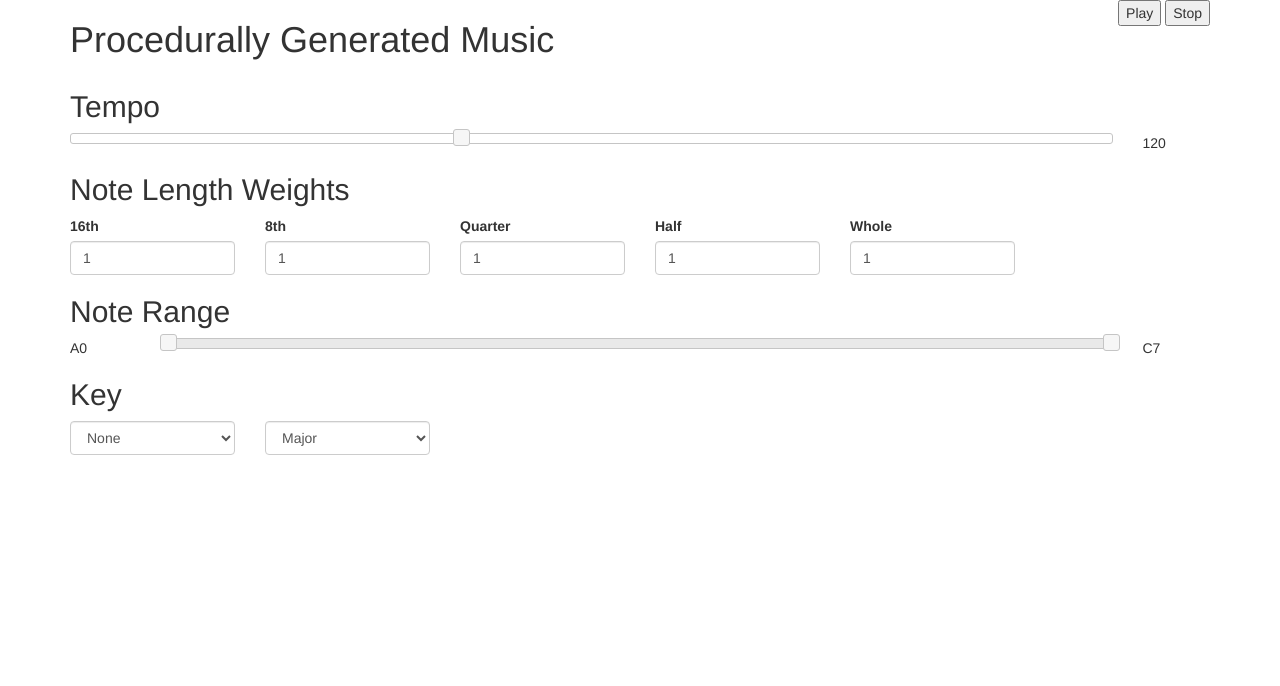
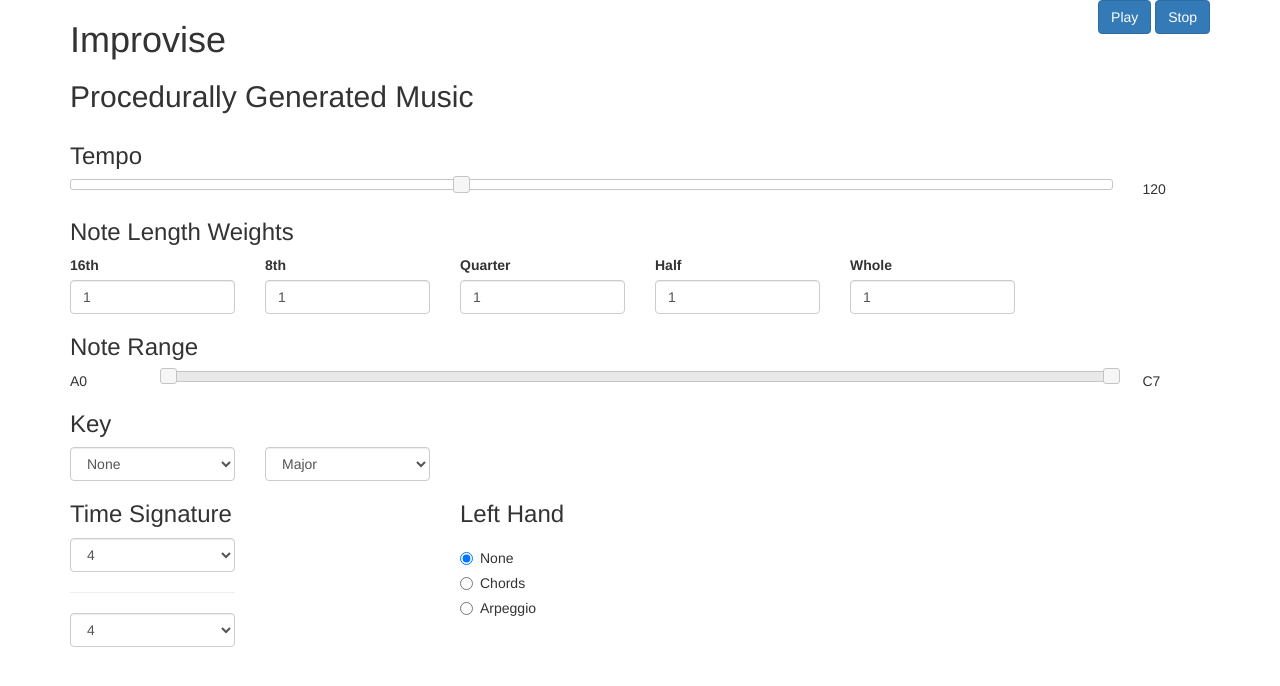
Before and after one commit to jackbackes/Improvise, a plain HTML site: page index.html in a window 1280 px wide. Drawn offline with nearby package versions, Linux system fonts and the light colour scheme.

Commit message:
Add front end for Time Signature and Left Hand.

```diff
--- a/index.html
+++ b/index.html
@@ -5,22 +5,23 @@
 	<title>Midi Player</title>
 
 	<!-- midi.js package -->
-	<script src="./js/MIDI/AudioDetect.js" type="text/javascript"></script>
-	<script src="./js/MIDI/LoadPlugin.js" type="text/javascript"></script>
-	<script src="./js/MIDI/Plugin.js" type="text/javascript"></script>
-	<script src="./js/MIDI/Player.js" type="text/javascript"></script>
-	<script src="./js/Window/DOMLoader.XMLHttp.js" type="text/javascript"></script>
+	<script src="js/MIDI/AudioDetect.js" type="text/javascript"></script>
+	<script src="js/MIDI/LoadPlugin.js" type="text/javascript"></script>
+	<script src="js/MIDI/Plugin.js" type="text/javascript"></script>
+	<script src="js/MIDI/Player.js" type="text/javascript"></script>
+	<script src="js/Window/DOMLoader.XMLHttp.js" type="text/javascript"></script>
 	<!-- extras -->
-	<script src="./inc/Base64.js" type="text/javascript"></script>
-	<script src="./inc/base64binary.js" type="text/javascript"></script>
+	<script src="inc/Base64.js" type="text/javascript"></script>
+	<script src="inc/base64binary.js" type="text/javascript"></script>
 	<!-- app -->
 	<link rel="stylesheet" href="//ajax.googleapis.com/ajax/libs/jqueryui/1.10.4/themes/smoothness/jquery-ui.css" />
 	<link href="//netdna.bootstrapcdn.com/bootstrap/3.1.1/css/bootstrap.min.css" rel="stylesheet">
+	<link href="css/styles.css" rel="stylesheet" />
 
 	<script src="//ajax.googleapis.com/ajax/libs/jquery/1.11.0/jquery.min.js"></script>
 	<script src="//ajax.googleapis.com/ajax/libs/jqueryui/1.10.4/jquery-ui.min.js"></script>
 	<script src="//netdna.bootstrapcdn.com/bootstrap/3.1.1/js/bootstrap.min.js"></script>
-	<script src="./js/main.js" type="text/javascript"></script>
+	<script src="js/main.js" type="text/javascript"></script>
 </head>
 <body>
 
@@ -29,11 +30,14 @@
 <header id="header-main">
 	<div class="row">
 		<div class="col-sm-9">
-			<h1>Procedurally Generated Music</h1>
+			<h1>Improvise</h1>
+			<h2>Procedurally Generated Music</h2>
 		</div>
 		<div class="col-sm-3 text-right">
-			<button id="midi-play">Play</button>
-			<button id="midi-stop">Stop</button>
+			<div class="buttons-header">
+				<button id="midi-play" class="btn btn-primary">Play</button>
+				<button id="midi-stop" class="btn btn-primary">Stop</button>
+			</div>
 		</div>
 	</div>
 </section>
@@ -41,7 +45,7 @@
 <section id="section-tempo">
 	<div class="row">
 		<div class="col-sm-12">
-			<h2>Tempo</h2>
+			<h3>Tempo</h3>
 		</div>
 	</div>
 	<div class="row">
@@ -57,7 +61,7 @@
 <section id="section-length-weight">
 	<div class="row">
 		<div class="col-sm-12">
-			<h2>Note Length Weights</h2>
+			<h3>Note Length Weights</h3>
 		</div>
 	</div>
 	<div class="row">
@@ -87,7 +91,7 @@
 <section id="section-note-range">
 	<div class="row">
 		<div class="col-sm-12">
-			<h2>Note Range</h2>
+			<h3>Note Range</h3>
 		</div>
 	</div>
 	<div class="row">
@@ -106,7 +110,7 @@
 <section id="section-key">
 	<div class="row">
 		<div class="col-sm-12">
-			<h2>Key</h2>
+			<h3>Key</h3>
 		</div>
 	</div>
 	<div class="row">
@@ -123,6 +127,54 @@
 		</div>
 	</div>
 </section>
+
+<section id="section-left-hand">
+	<div class="row">
+		<div class="col-sm-4">
+			<h3>Time Signature</h3>
+		</div>
+		<div class="col-sm-4">
+			<h3>Left Hand</h3>
+		</div>
+	</div>
+	<div class="row">
+		<div class="col-sm-2">
+			<select id="list-time-signature-top" class="form-control">
+				<option value="2">2</option>
+				<option value="3">3</option>
+				<option value="4" selected>4</option>
+				<option value="6">6</option>
+			</select>
+			<hr>
+			<select id="list-time-signature-bottom" class="form-control">
+				<option value="2">2</option>
+				<option value="4" selected>4</option>
+				<option value="8">8</option>
+			</select>
+		</div>
+		<div class="col-sm-4 col-sm-offset-2">
+			<div class="radio">
+				<label>
+					<input type="radio" name="radio-left-hand" id="radio-left-hand-none" value="" checked>
+					None
+				</label>
+			</div>
+			<div class="radio">
+				<label>
+					<input type="radio" name="radio-left-hand" id="radio-left-hand-chords" value="chords">
+					Chords
+				</label>
+			</div>
+			<div class="radio">
+				<label>
+					<input type="radio" name="radio-left-hand" id="radio-left-hand-arpeggio" value="arpeggio">
+					Arpeggio
+				</label>
+			</div>
+		</div>
+	</div>
+</section>
+
 
 
 </div>
--- a/js/main.js
+++ b/js/main.js
@@ -1,7 +1,10 @@
 var intervalKey = null;
 
 var currentTempo = 120;
+var currentTimeSignature = [4, 4];
 var currentTimeInterval = timeInterval(currentTempo);
+var currentBeatTick = 0;
+var currentBeat = 1;
 var currentNote = {
 	ticks: 1,
 	note: 0,
@@ -48,7 +51,15 @@ function initPlay() {
 }
 
 function play() {
-	console.log(currentNote);
+	// SET BEAT
+	currentBeatTick += 1;
+	if(currentBeatTick == currentTimeSignature[1]){
+		currentBeatTick = 0
+		currentBeat = (currentBeat == currentTimeSignature[0]) ? 1 : currentBeat + 1;
+	}
+	console.log(currentBeatTick + " | " + currentBeat);
+
+	//console.log(currentNote);
 	currentNote.ticks -= 1;
 	if(currentNote.ticks == 0){
 		// SET NOTE
@@ -61,10 +72,9 @@ function play() {
 
 		// PLAY NOTE
 		MIDI.noteOn(0, currentNote.note, currentNote.velocity, 0);
-		//MIDI.noteOff(0, note, length);
 
-
-		if(currentTimeInterval != timeInterval(currentTempo)) { // Safely change tempo
+		// CHANGE TEMPO
+		if(currentTimeInterval != timeInterval(currentTempo)) {
 			currentTimeInterval = timeInterval(currentTempo);
 			console.log("HIT");
 			clearInterval(intervalKey);
@@ -200,7 +210,7 @@ function generateNoteToIntArray() {
 }
 
 function timeInterval(bpm) {
-	return (60 / bpm * 1000) / 4; // Updates on the 16th note
+	return (60 / bpm * 1000) / currentTimeSignature[1]; // Updates on the 16th note
 }
 
 
```
